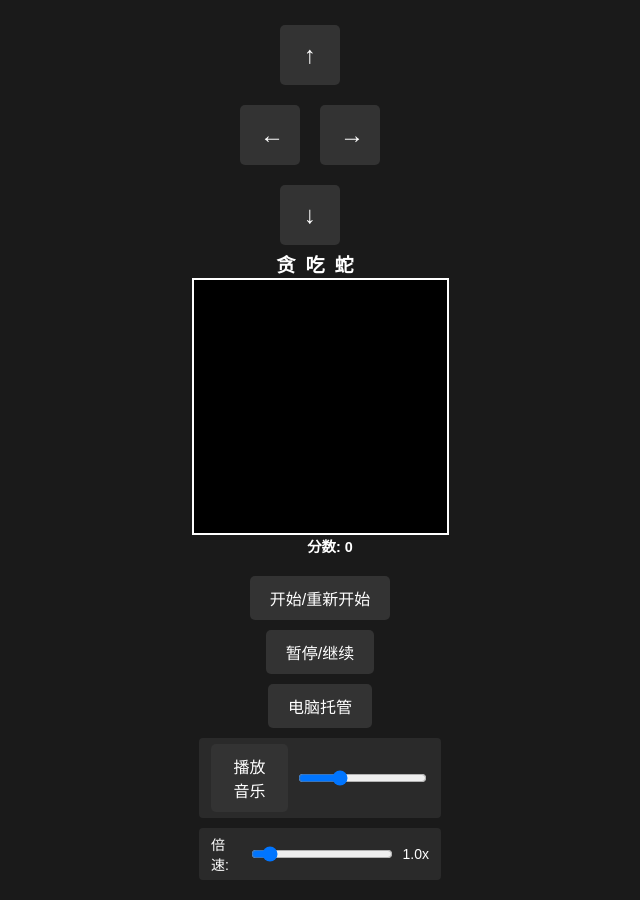
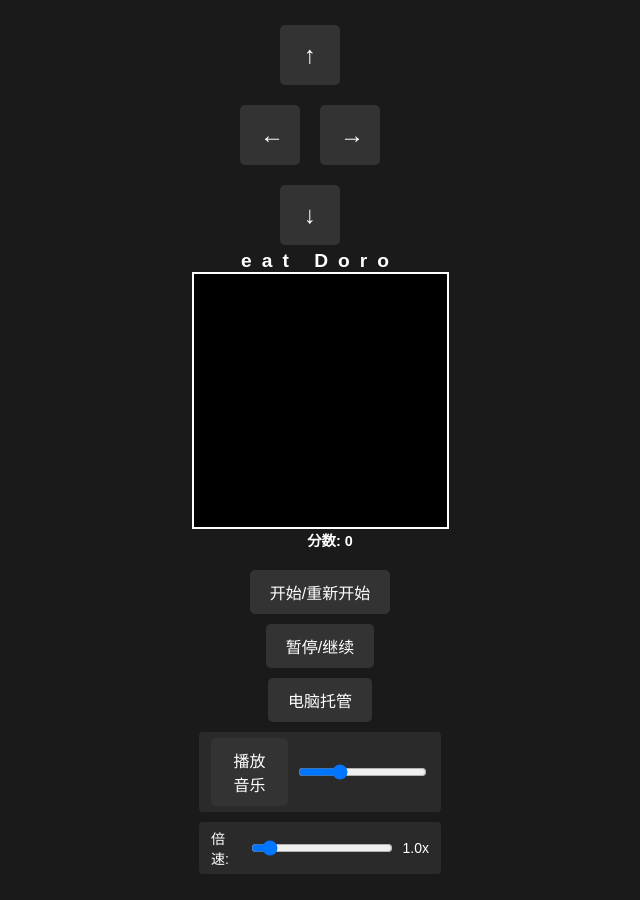
Before and after one commit to Shadow-ye/Web-game-eat-Doro, a plain HTML site: page index.html in a window 1280 px wide. Shown: the whole page, without its empty margins (320-960 px from the left). Drawn offline with Linux system fonts and the light colour scheme.

Commit message:
Update index.html
fix title

```diff
--- a/index.html
+++ b/index.html
@@ -22,7 +22,7 @@
         </div>
     </div>
     <div class="center-panel">
-        <h1 class="game-title">贪吃蛇</h1>
+        <h1 class="game-title">eat Doro</h1>
         <canvas id="gameCanvas" width="400" height="400"></canvas>
     </div>
     <div class="right-panel">
```
